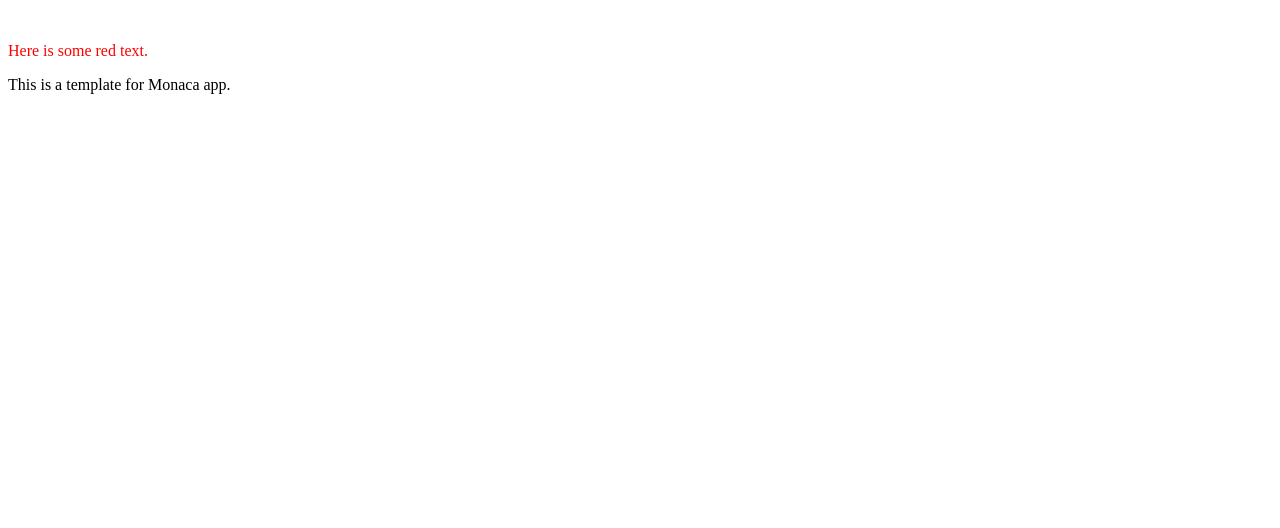
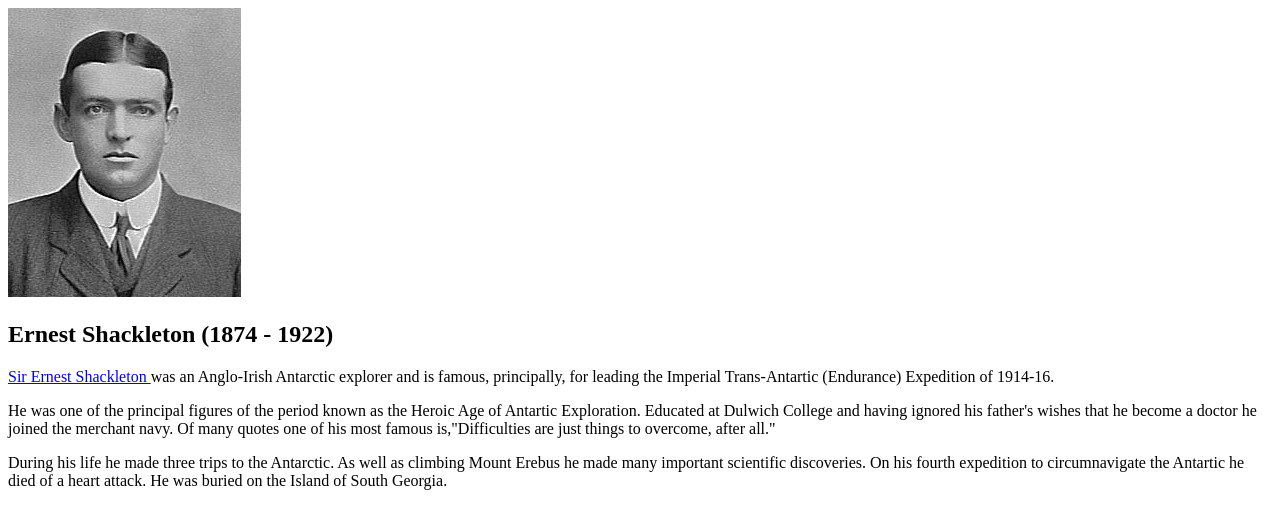
Before and after one commit to Lazzz/First-Project-1, a website: page www/index.html in a window 1280 px wide. Drawn offline with Linux system fonts and the light colour scheme.

Commit message:
First Page

```diff
--- a/www/index.html
+++ b/www/index.html
@@ -11,8 +11,16 @@
     </script>
 </head>
 <body>
-	<br />
-   <p style='color:red'> Here is some red text.</p>
-    This is a template for Monaca app.
+<img src="images/shackletonicon.jpg" alt= Ernest Shackleton at Dulwich College"/>
+<h2>Ernest Shackleton (1874 - 1922)</h2>
+
+<p class="snippet"> <a href="https://en.wikipedia.org/wiki/Ernest_Shackleton"> Sir Ernest Shackleton </a> was an Anglo-Irish Antarctic explorer and is famous, principally, for leading the Imperial Trans-Antartic (Endurance) Expedition of 1914-16.</p>
+
+<p class="snippet">He was one of the principal figures of the period known as the Heroic Age of Antartic Exploration. Educated at Dulwich College and having ignored his father's wishes that he become a doctor he joined the merchant navy. Of many quotes one of his most famous is,<span class="myquote">"Difficulties are just things to overcome, after all."</p>
+
+<p class="snippet">During his life he made three trips to the Antarctic. As well as climbing Mount Erebus he made many important scientific discoveries. On his fourth expedition to circumnavigate the Antartic he died of a heart attack. He was buried on the Island of South Georgia.</p>
+</div>
+
+
 </body>
 </html>
```
Also changed, not shown: www/images/shackletonicon.jpg (added).
